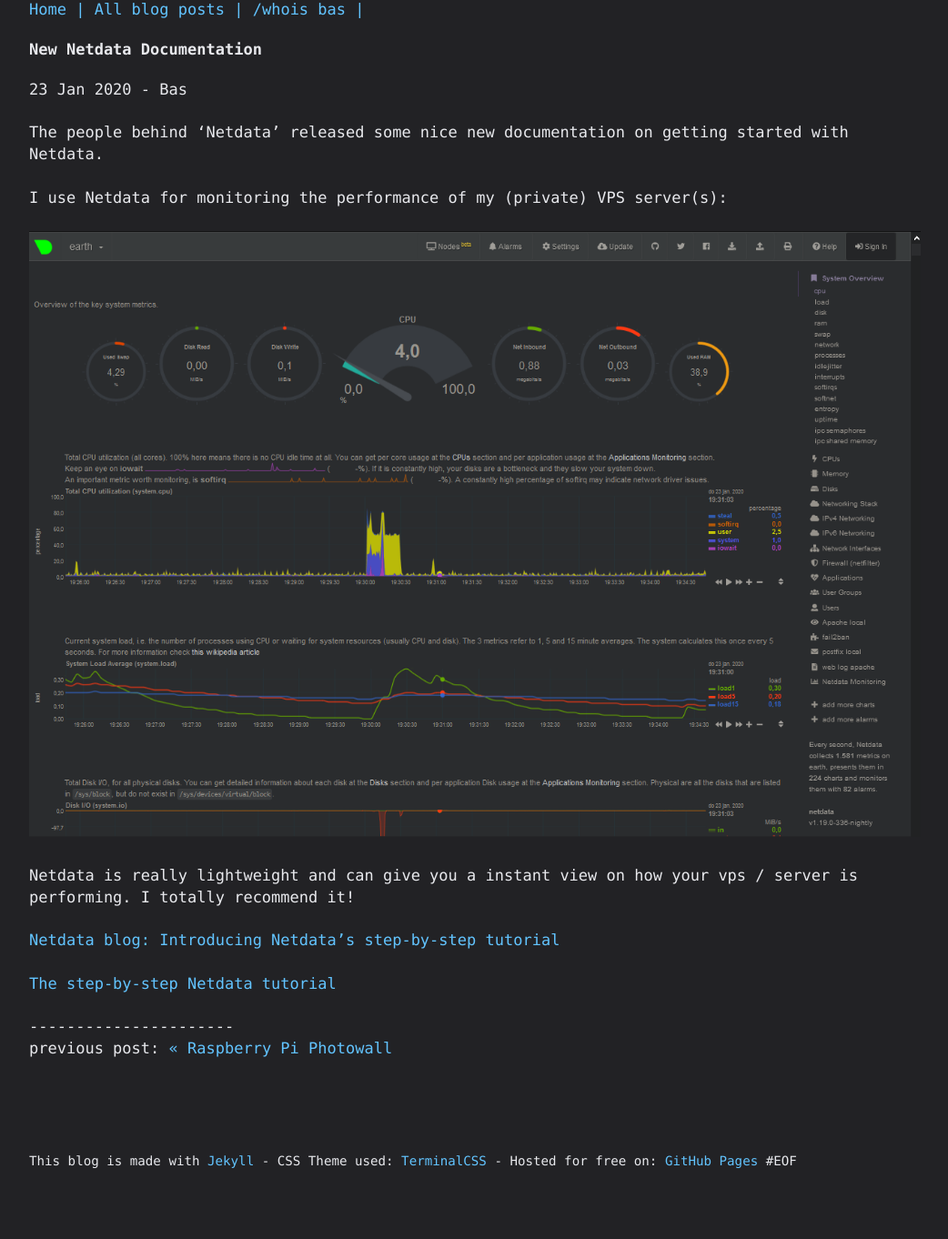
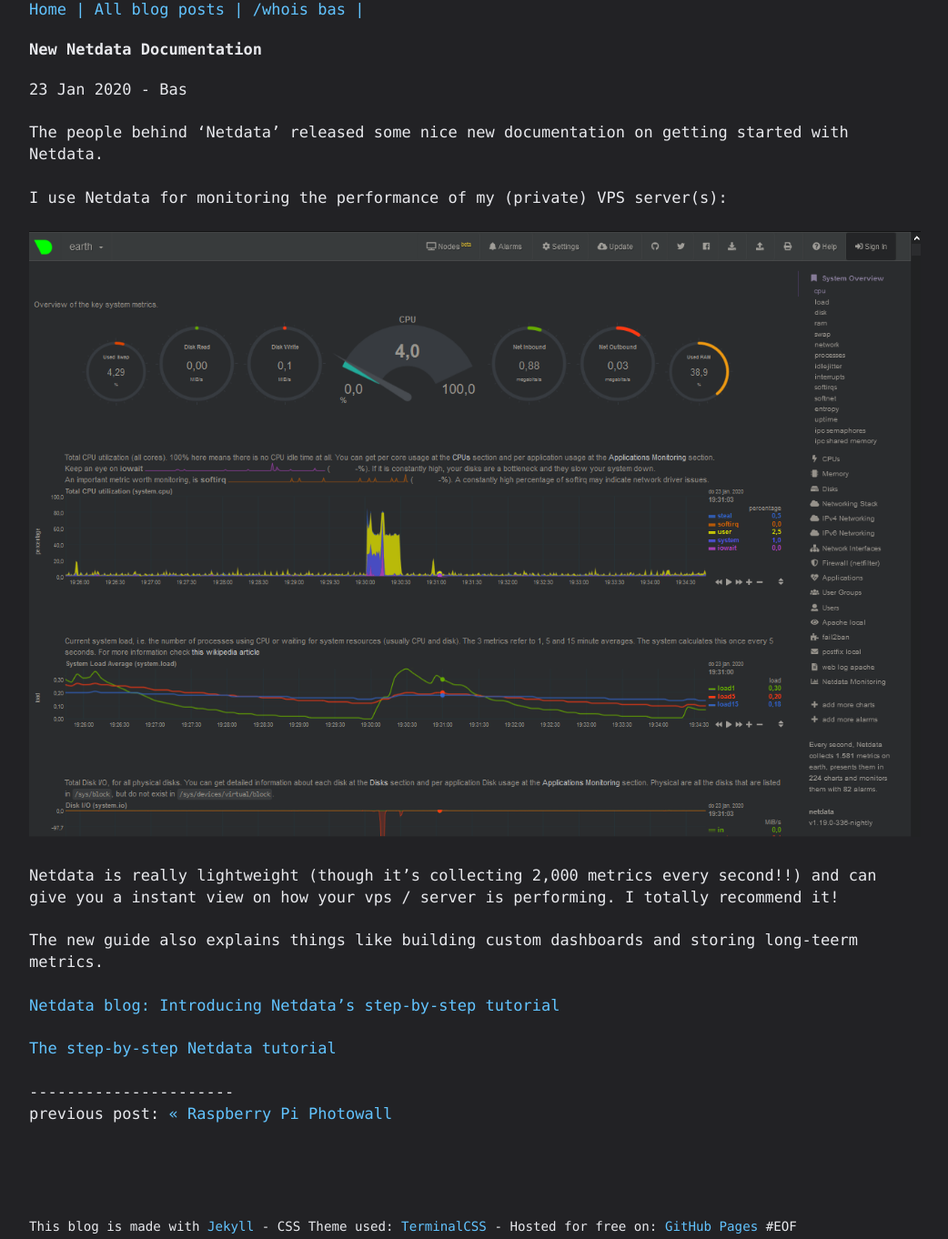
Before and after one commit to basdds/basdds.github.io, a Jekyll site: the page built from _posts/2020-01-23-New-Netdata-documentation.md, in a window 1280 px wide. Shown: the whole page at 91% size, without its empty margins (118-1160 px from the left). Built offline with Jekyll 4.4.1, drawn with Linux system fonts in a browser that asks for light colours; before the commit the page ends 1290 px from its top, so only the background shows below that.

Commit message:
site update

```diff
--- a/_posts/2020-01-23-New-Netdata-documentation.md
+++ b/_posts/2020-01-23-New-Netdata-documentation.md
@@ -8,7 +8,9 @@
 
 ![image](/assets/images/netdata.png)
 
-Netdata is really lightweight and can give you a instant view on how your vps / server is performing. I totally recommend it!
+Netdata is really lightweight (though it's collecting 2,000 metrics every second!!) and can give you a instant view on how your vps / server is performing. I totally recommend it!
+
+The new guide also explains things like building custom dashboards and storing long-teerm metrics.
 
 [Netdata blog: Introducing Netdata’s step-by-step tutorial](https://blog.netdata.cloud/posts/step-by-step-tutorial/){:target="_blank"}
 
```
